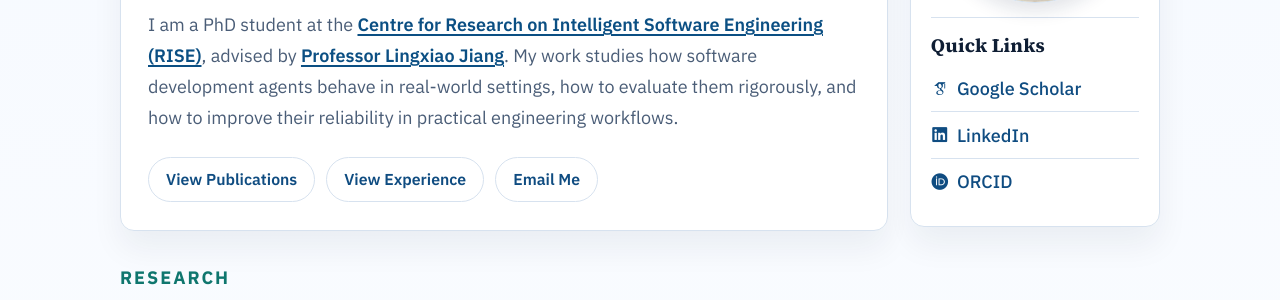
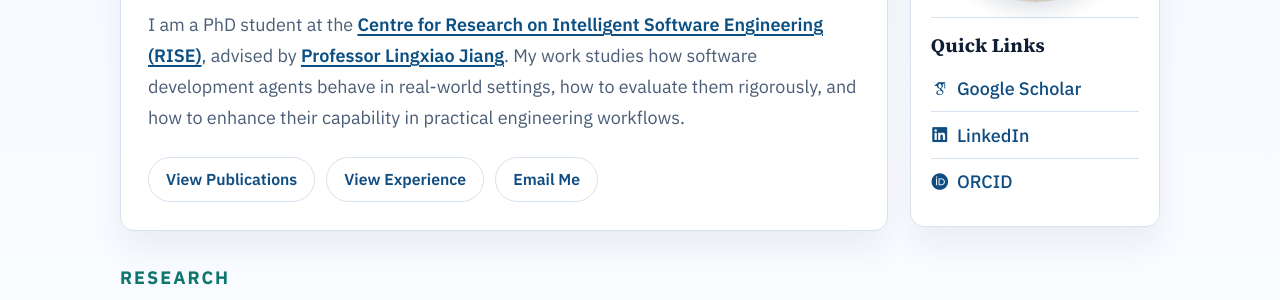
Before and after one commit to chenzhi-cz/chenzhi-cz.github.io, a Jekyll site: the page built from _pages/about.md, in a window 1280 px wide and 900 px high. Shown: the part 344-644 px from the top of the window. Built offline with Jekyll 4.4.1, drawn with Linux system fonts in a browser that asks for light colours; some web fonts are replaced.

Commit message:
Replace opening reliability wording with capability focus

```diff
--- a/_pages/about.md
+++ b/_pages/about.md
@@ -20,7 +20,7 @@ redirect_from:
         I am a PhD student at the <a href="https://rise.smu.edu.sg/" target="_blank" rel="noopener">Centre for Research on Intelligent Software Engineering (RISE)</a>,
         advised by <a href="https://faculty.smu.edu.sg/profile/jiang-lingxiao-896" target="_blank" rel="noopener">Professor Lingxiao Jiang</a>.
         My work studies how software development agents behave in real-world settings, how to evaluate them rigorously,
-        and how to improve their reliability in practical engineering workflows.
+        and how to enhance their capability in practical engineering workflows.
       </p>
       <div class="home-actions">
         <a href="#publications" class="home-btn">View Publications</a>
```
